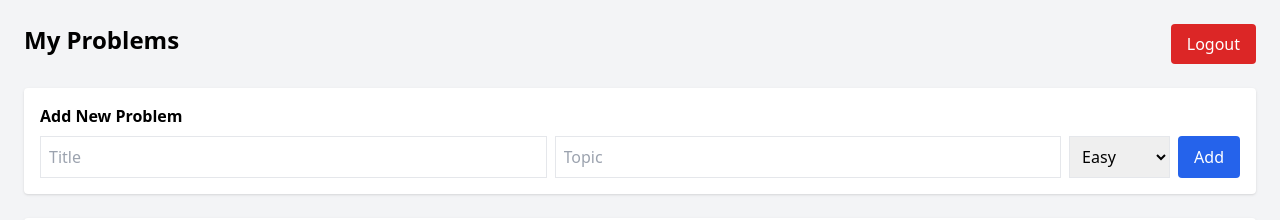
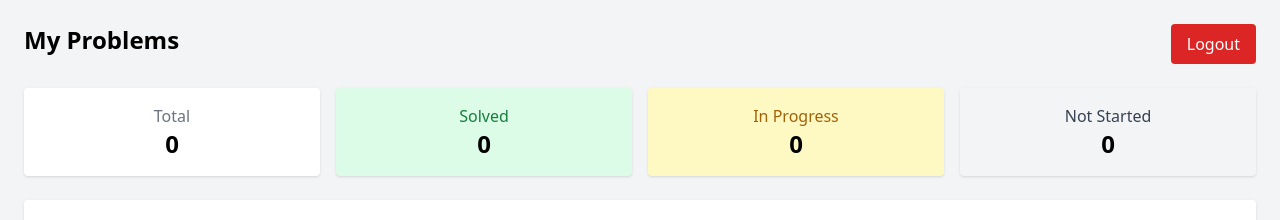
Before and after one commit to Chen-29sb/smart-prep-tracker, a React app in the folder frontend/: page / in a window 1280 px wide. Shown: the top 220 px of the page. Built offline with nearby package versions, Linux system fonts and the light colour scheme; no server answers; sample sign-in values are in the browser's storage; the HTML template or start-up script is replaced by a standard one.

Commit message:
feat: add analytics dashboard for problem tracking

```diff
--- a/frontend/src/pages/Dashboard.jsx
+++ b/frontend/src/pages/Dashboard.jsx
@@ -19,6 +19,14 @@ const Dashboard = () => {
     difficulty: "Easy",
   });
 
+  const [stats, setStats] = useState({
+  total: 0,
+  solved: 0,
+  inProgress: 0,
+  notStarted: 0,
+  });
+
+
   const fetchProblems = async () => {
     try {
       const res = await API.get("/problems", {
@@ -30,8 +38,19 @@ const Dashboard = () => {
         },
       });
 
-      setProblems(res.data.problems);
+      const fetchedProblems = res.data.problems;
+
+      setProblems(fetchedProblems);
       setPages(res.data.pages);
+
+      // Compute stats
+      const total = fetchedProblems.length;
+      const solved = fetchedProblems.filter(p => p.status === "Solved").length;
+      const inProgress = fetchedProblems.filter(p => p.status === "In Progress").length;
+      const notStarted = fetchedProblems.filter(p => p.status === "Not Started").length;
+
+      setStats({ total, solved, inProgress, notStarted });
+
     } catch (error) {
       alert("Failed to fetch problems");
     }
@@ -57,6 +76,30 @@ const Dashboard = () => {
           Logout
         </button>
       </div>
+
+      {/* Stats */}
+      <div className="grid grid-cols-1 md:grid-cols-4 gap-4 mb-6">
+        <div className="bg-white p-4 rounded shadow text-center">
+          <h3 className="text-gray-500">Total</h3>
+          <p className="text-2xl font-bold">{stats.total}</p>
+        </div>
+
+        <div className="bg-green-100 p-4 rounded shadow text-center">
+          <h3 className="text-green-700">Solved</h3>
+          <p className="text-2xl font-bold">{stats.solved}</p>
+        </div>
+
+        <div className="bg-yellow-100 p-4 rounded shadow text-center">
+          <h3 className="text-yellow-700">In Progress</h3>
+          <p className="text-2xl font-bold">{stats.inProgress}</p>
+        </div>
+
+        <div className="bg-gray-100 p-4 rounded shadow text-center">
+          <h3 className="text-gray-700">Not Started</h3>
+          <p className="text-2xl font-bold">{stats.notStarted}</p>
+        </div>
+      </div>
+
 
       {/* Add Problem Form */}
       <div className="bg-white p-4 rounded shadow mb-6">
```
